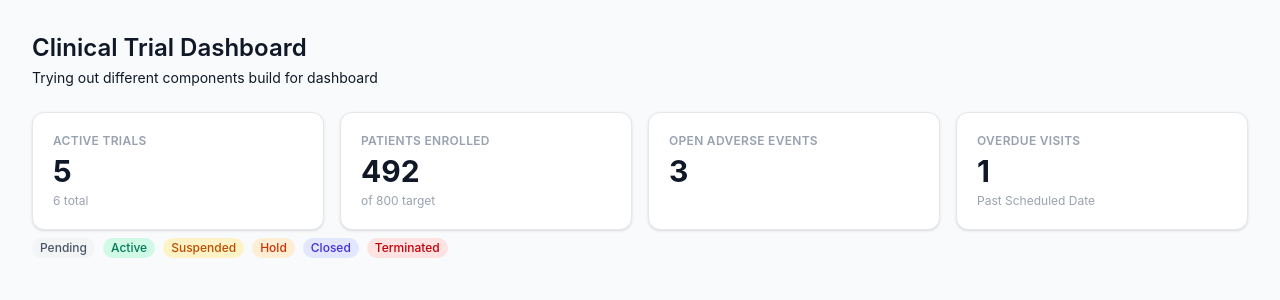
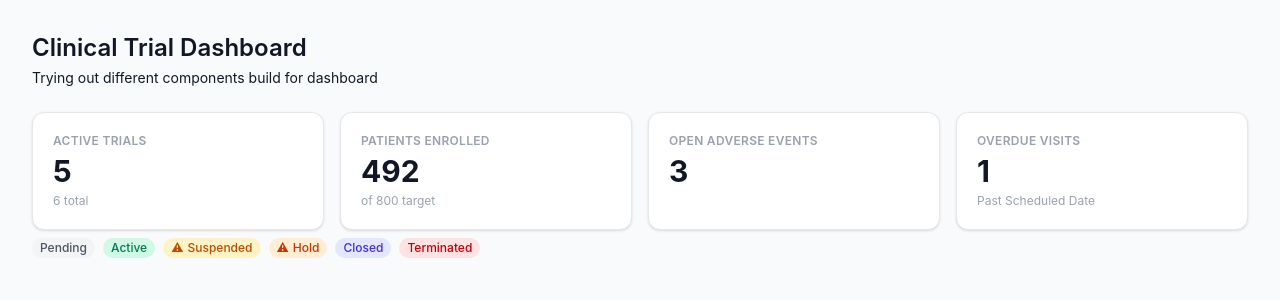
Before and after one commit to marykasp/clinical-trial-dashbaord, a React (Vite) app: page / in a window 1280 px wide. Shown: the top 300 px of the page. Built offline with nearby package versions, Linux system fonts and the light colour scheme.

Commit message:
fix: use conditional rendering to add a needs attention icon based on the prop status

```diff
--- a/src/components/Badge.jsx
+++ b/src/components/Badge.jsx
@@ -1,5 +1,9 @@
 const Badge = ({ status }) => {
   let color;
+
+  const needsAttention =
+    status.toLowerCase() === "hold" || status.toLowerCase() === "suspended";
+
   switch (status.toLowerCase()) {
     case "pending":
       color = `bg-gray-100 text-gray-600`;
@@ -27,6 +31,11 @@ const Badge = ({ status }) => {
     <span
       className={`inline-block rounded-full px-2 py-0.5 text-xs font-medium ${color}`}
     >
+      {needsAttention && (
+        <span aria-hidden="true" className="mr-1">
+          ⚠
+        </span>
+      )}
       {status}
     </span>
   );
```
